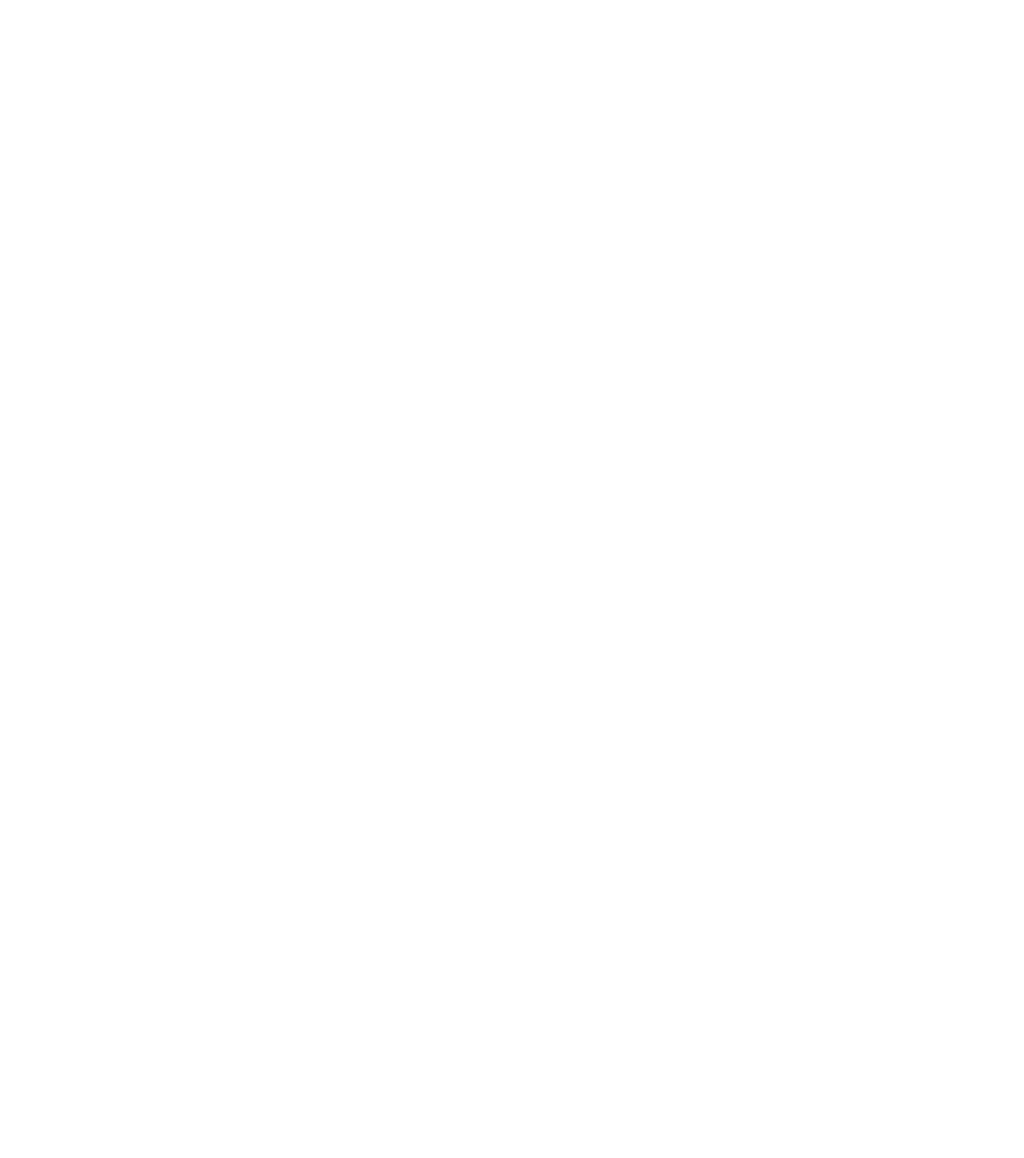
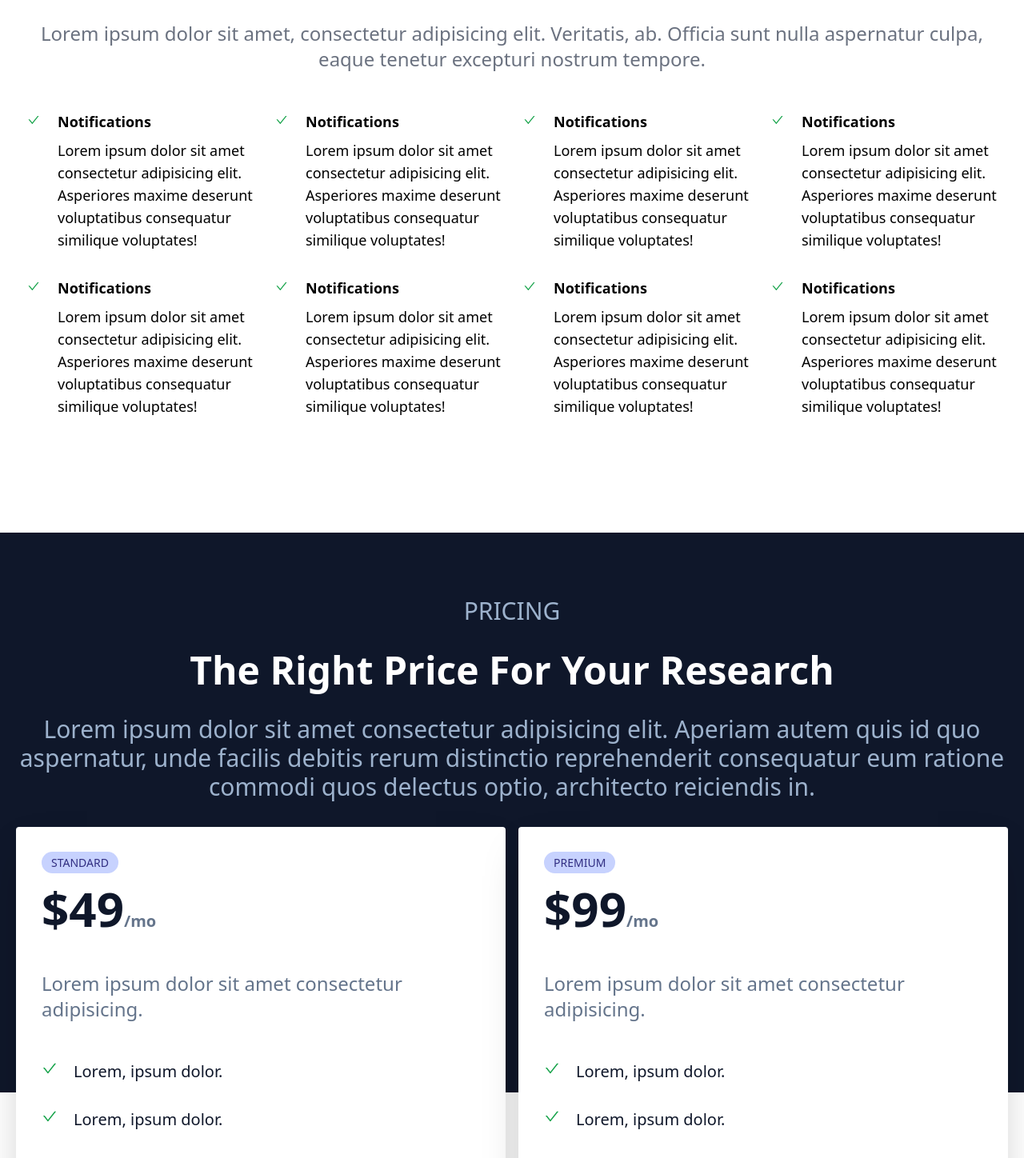
Before and after one commit to IbrahimElsharawy/Cloud-Management, a React (Create React App) app: page / in a window 1280 px wide. Shown: the part 2480-3928 px from the top of the page at 80% size. Before the commit the page ends 2298 px from the top, so only its background shows below. Built offline with nearby package versions, Linux system fonts and the light colour scheme.

Commit message:
Add Pricing Component

```diff
--- a/src/App.js
+++ b/src/App.js
@@ -1,7 +1,9 @@
 import React from "react";
 import About from "./components/About";
+import AllOne from "./components/AllOne";
 import Hero from "./components/Hero";
 import Navbar from "./components/Navbar";
+import Pricing from "./components/Pricing";
 import Support from "./components/Support";
 
 
@@ -12,6 +14,8 @@
     <Hero/>
     <About/>
     <Support />
+    <AllOne/>
+    <Pricing/>
 
     </div>
   );
--- /dev/null
+++ b/src/components/AllOne.js
@@ -0,0 +1,134 @@
+import React from "react";
+import { AiOutlineCheck } from "react-icons/ai";
+
+const AllOne = () => {
+  return (
+    <div className="w-full my-32">
+      <div className="max-w-[1240px] mx-auto px-2">
+        <h1 className="text-center font-bold text-5xl">All-One-Platform</h1>
+        <p className="text-center py-8 text-2xl text-gray-500">
+          Lorem ipsum dolor sit amet, consectetur adipisicing elit. Veritatis,
+          ab. Officia sunt nulla aspernatur culpa, eaque tenetur excepturi
+          nostrum tempore.
+        </p>
+
+        <div className="grid sm:grid-cols-2 lg:grid-cols-4 gap-4 pt-4">
+          <div className="flex">
+            <div>
+              <AiOutlineCheck className="mr-4 mt-1 w-7 text-green-600 " />
+            </div>
+            <div>
+              <h3 className="font-bold text-lg">Notifications</h3>
+              <p className="pt-2 pb-4 text-lg">
+                Lorem ipsum dolor sit amet consectetur adipisicing elit.
+                Asperiores maxime deserunt voluptatibus consequatur similique
+                voluptates!
+              </p>
+            </div>
+          </div>
+
+          <div className="flex">
+            <div>
+              <AiOutlineCheck className="mr-4 mt-1 w-7 text-green-600 " />
+            </div>
+            <div>
+              <h3 className="font-bold text-lg">Notifications</h3>
+              <p className="pt-2 pb-4 text-lg">
+                Lorem ipsum dolor sit amet consectetur adipisicing elit.
+                Asperiores maxime deserunt voluptatibus consequatur similique
+                voluptates!
+              </p>
+            </div>
+          </div>
+
+          <div className="flex">
+            <div>
+              <AiOutlineCheck className="mr-4 mt-1 w-7 text-green-600 " />
+            </div>
+            <div>
+              <h3 className="font-bold text-lg">Notifications</h3>
+              <p className="pt-2 pb-4 text-lg">
+                Lorem ipsum dolor sit amet consectetur adipisicing elit.
+                Asperiores maxime deserunt voluptatibus consequatur similique
+                voluptates!
+              </p>
+            </div>
+          </div>
+
+          <div className="flex">
+            <div>
+              <AiOutlineCheck className="mr-4 mt-1 w-7 text-green-600 " />
+            </div>
+            <div>
+              <h3 className="font-bold text-lg">Notifications</h3>
+              <p className="pt-2 pb-4 text-lg">
+                Lorem ipsum dolor sit amet consectetur adipisicing elit.
+                Asperiores maxime deserunt voluptatibus consequatur similique
+                voluptates!
+              </p>
+            </div>
+          </div>
+
+          <div className="flex">
+            <div>
+              <AiOutlineCheck className="mr-4 mt-1 w-7 text-green-600 " />
+            </div>
+            <div>
+              <h3 className="font-bold text-lg">Notifications</h3>
+              <p className="pt-2 pb-4 text-lg">
+                Lorem ipsum dolor sit amet consectetur adipisicing elit.
+                Asperiores maxime deserunt voluptatibus consequatur similique
+                voluptates!
+              </p>
+            </div>
+          </div>
+
+
+          <div className="flex">
+            <div>
+              <AiOutlineCheck className="mr-4 mt-1 w-7 text-green-600 " />
+            </div>
+            <div>
+              <h3 className="font-bold text-lg">Notifications</h3>
+              <p className="pt-2 pb-4 text-lg">
+                Lorem ipsum dolor sit amet consectetur adipisicing elit.
+                Asperiores maxime deserunt voluptatibus consequatur similique
+                voluptates!
+              </p>
+            </div>
+          </div>
+
+          <div className="flex">
+            <div>
+              <AiOutlineCheck className="mr-4 mt-1 w-7 text-green-600 " />
+            </div>
+            <div>
+              <h3 className="font-bold text-lg">Notifications</h3>
+              <p className="pt-2 pb-4 text-lg">
+                Lorem ipsum dolor sit amet consectetur adipisicing elit.
+                Asperiores maxime deserunt voluptatibus consequatur similique
+                voluptates!
+              </p>
+            </div>
+          </div>
+
+          <div className="flex">
+            <div>
+              <AiOutlineCheck className="mr-4 mt-1 w-7 text-green-600 " />
+            </div>
+            <div>
+              <h3 className="font-bold text-lg">Notifications</h3>
+              <p className="pt-2 pb-4 text-lg">
+                Lorem ipsum dolor sit amet consectetur adipisicing elit.
+                Asperiores maxime deserunt voluptatibus consequatur similique
+                voluptates!
+              </p>
+            </div>
+          </div>
+        </div>
+      </div>
+    </div>
+  );
+};
+
+export default AllOne;
--- /dev/null
+++ b/src/components/Pricing.js
@@ -0,0 +1,58 @@
+import React from "react";
+import {AiOutlineCheck} from 'react-icons/ai';
+const Pricing = () => {
+  return (
+    <div className="my-24 w-full text-white">
+      <div className='w-full h-[700px] bg-slate-900 absolute mix-blend-overlay'></div>
+      <div className="max-w-[1240px] mx-auto py-12">
+        <div className="text-center py-8 text-slate-300">
+          <h2 className="text-3xl uppercase">Pricing</h2>
+          <h3 className="text-5xl font-bold text-white py-8 capitalize ">the right price for your research</h3>
+          <p className="text-3xl">
+            Lorem ipsum dolor sit amet consectetur adipisicing elit. Aperiam
+            autem quis id quo aspernatur, unde facilis debitis rerum distinctio
+            reprehenderit consequatur eum ratione commodi quos delectus optio,
+            architecto reiciendis in.
+          </p>
+        </div>
+        <div className="grid md:grid-cols-2 gap-4">
+            <div className="bg-white text-slate-900 p-8 rounded shadow-2xl relative">
+                <span className="uppercase bg-indigo-200 text-indigo-900 rounded-3xl px-3 py-1 text-sm">standard</span>
+                <div >
+                    <p className="text-6xl py-4 font-bold flex">$49 <span className="text-xl flex justify-end text-slate-500 flex-col">/mo</span></p>
+                </div>
+                <p className="text-2xl py-8 text-slate-500">Lorem ipsum dolor sit amet consectetur adipisicing.</p>
+                <div className="text-xl">
+                    <p className="flex py-4"><AiOutlineCheck className="mr-5 text-green-600"/>Lorem, ipsum dolor.</p>
+                    <p className="flex py-4"><AiOutlineCheck className="mr-5 text-green-600"/>Lorem, ipsum dolor.</p>
+                    <p className="flex py-4"><AiOutlineCheck className="mr-5 text-green-600"/>Lorem, ipsum dolor.</p>
+                    <p className="flex py-4"><AiOutlineCheck className="mr-5 text-green-600"/>Lorem, ipsum dolor.</p>
+                    <p className="flex py-4"> <AiOutlineCheck className="mr-5 text-green-600"/>Lorem, ipsum dolor.</p>
+                    <button className="w-full py-4 my-4" >get started</button>
+                </div>
+            </div>
+
+
+            <div className="bg-white text-slate-900 p-8 rounded shadow-2xl relative">
+                <span className="uppercase bg-indigo-200 text-indigo-900 rounded-3xl px-3 py-1 text-sm">premium</span>
+                <div >
+                    <p className="text-6xl py-4 font-bold flex">$99 <span className="text-xl flex justify-end text-slate-500 flex-col">/mo</span></p>
+                </div>
+                <p className="text-2xl py-8 text-slate-500">Lorem ipsum dolor sit amet consectetur adipisicing.</p>
+                <div className="text-xl">
+                    <p className="flex py-4"><AiOutlineCheck className="mr-5 text-green-600"/>Lorem, ipsum dolor.</p>
+                    <p className="flex py-4"><AiOutlineCheck className="mr-5 text-green-600"/>Lorem, ipsum dolor.</p>
+                    <p className="flex py-4"><AiOutlineCheck className="mr-5 text-green-600"/>Lorem, ipsum dolor.</p>
+                    <p className="flex py-4"><AiOutlineCheck className="mr-5 text-green-600"/>Lorem, ipsum dolor.</p>
+                    <p className="flex py-4"> <AiOutlineCheck className="mr-5 text-green-600"/>Lorem, ipsum dolor.</p>
+                    <button className="w-full py-4 my-4" >get started</button>
+                </div>
+            </div>
+
+        </div>
+      </div>
+    </div>
+  );
+};
+
+export default Pricing;
--- a/src/components/Support.js
+++ b/src/components/Support.js
@@ -4,7 +4,7 @@
 
 const Support = () => {
   return (
-    <div name='support' className='w-full mt-24'>
+    <div  className='w-full mt-24'>
       <div className='w-full h-[700px] bg-gray-900/90 absolute'>
         <img className='w-full h-full object-cover mix-blend-overlay' src={supportImg} alt="/" />
       </div>
```
